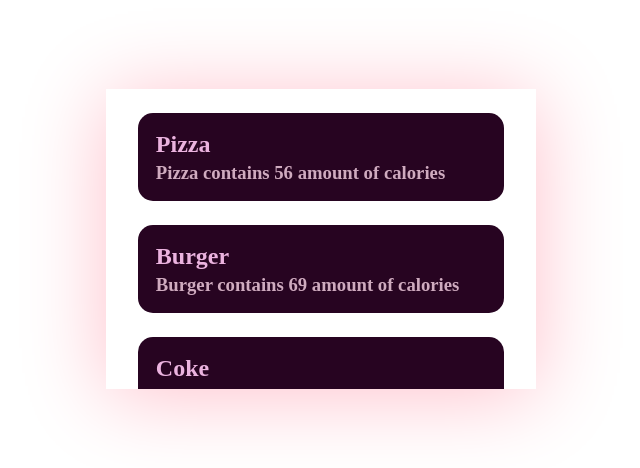
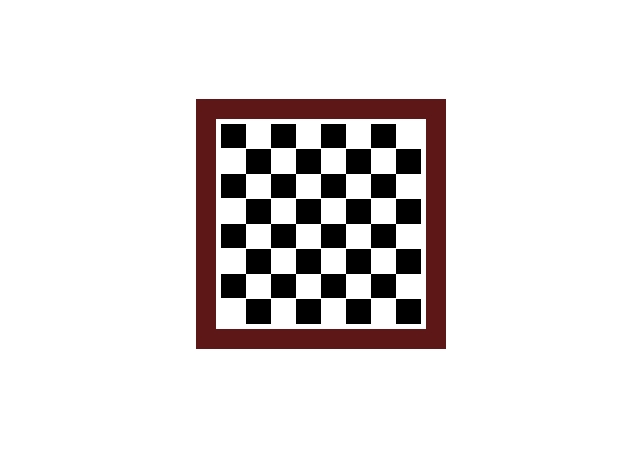
Before and after one commit to AayshaChugh/DN-Frontend, a React (Create React App) app in the folder thareact/: page / in a window 1280 px wide. Shown: the part 176-644 px from the top of the page, without its empty margins (319-959 px from the left). Built offline with nearby package versions, Linux system fonts and the light colour scheme.

Commit message:
ChessBoard Day18

```diff
--- a/thareact/src/App.js
+++ b/thareact/src/App.js
@@ -2,12 +2,14 @@ import "./App.css";
 import MemeCard from "./memeCard/MemeCard";
 import ChessBoard from "./chessBoard/chessBoard";
 import FoodCalorie from "./Day17/foodCalorie";
+import Chess18 from "./Day18/chess18";
 function App() {
   return (
     <div className="App">
       {/* <MemeCard /> */}
       {/* <ChessBoard /> */}
-      <FoodCalorie />
+      {/* <FoodCalorie /> */}
+      <Chess18 />
     </div>
   );
 }
--- /dev/null
+++ b/thareact/src/Day18/chess18.css
@@ -0,0 +1,13 @@
+#chesskiid {
+  width: 250px;
+  height: 250px;
+  border: 20px solid rgb(94, 23, 23);
+  display: grid;
+  grid-template-columns: repeat(8, 1fr);
+  padding: 5px;
+}
+
+#chesskiid .chess18 {
+  width: 25px;
+  height: 25px;
+}
--- /dev/null
+++ b/thareact/src/Day18/chess18.jsx
@@ -0,0 +1,20 @@
+import "./chess18.css";
+import Box from "./chessBox18";
+
+const chess18 = () => {
+  let alter = true;
+  return (
+    <>
+      <div id="chesskiid">
+        {[...Array(64)].map((box, i) => {
+          if (i % 8 === 0 && i !== 0) {
+            alter = !alter;
+          }
+          return <Box i={i} alter={alter} />;
+        })}
+      </div>
+    </>
+  );
+};
+
+export default chess18;
--- /dev/null
+++ b/thareact/src/Day18/chessBox18.jsx
@@ -0,0 +1,24 @@
+const Box = ({ alter, i }) => {
+  if (alter) {
+    return (
+      <div
+        style={{
+          backgroundColor: i % 2 === 0 ? "black" : "white",
+          height: "20px",
+          padding: "12px",
+        }}
+        className="chess18"
+      ></div>
+    );
+  } else {
+    return (
+      <div
+        style={{
+          backgroundColor: i % 2 === 0 ? "white" : "black",
+          padding: "12px",
+        }}
+      ></div>
+    );
+  }
+};
+export default Box;
```
